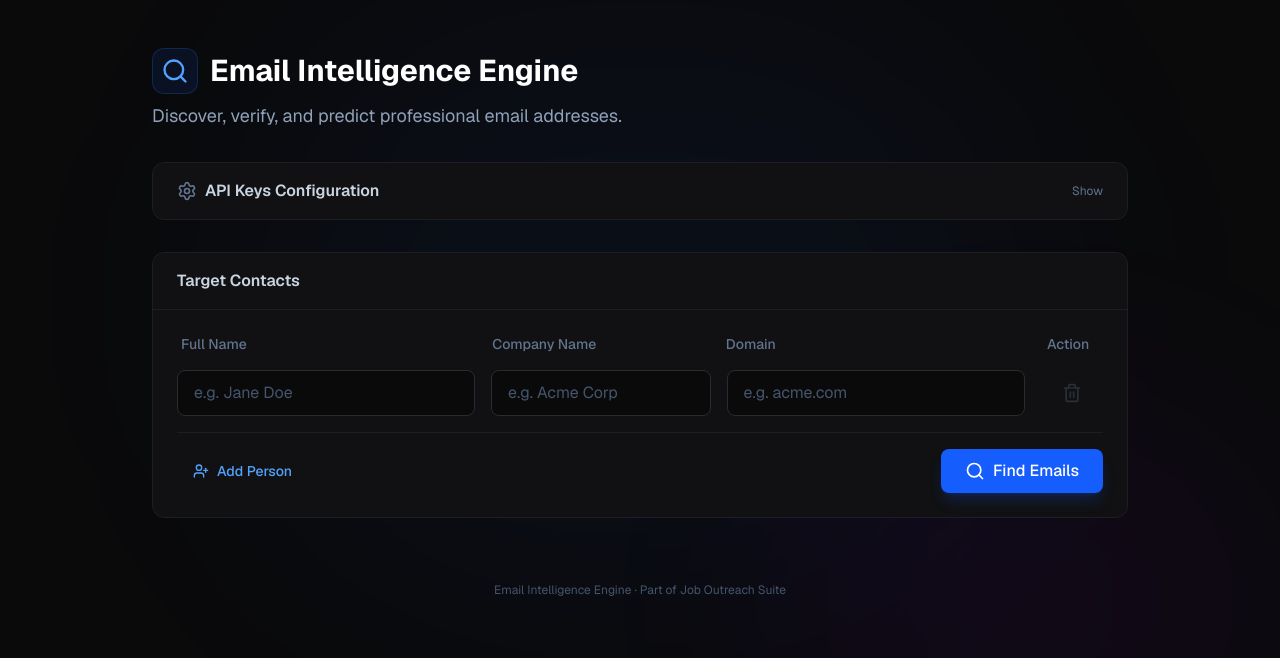
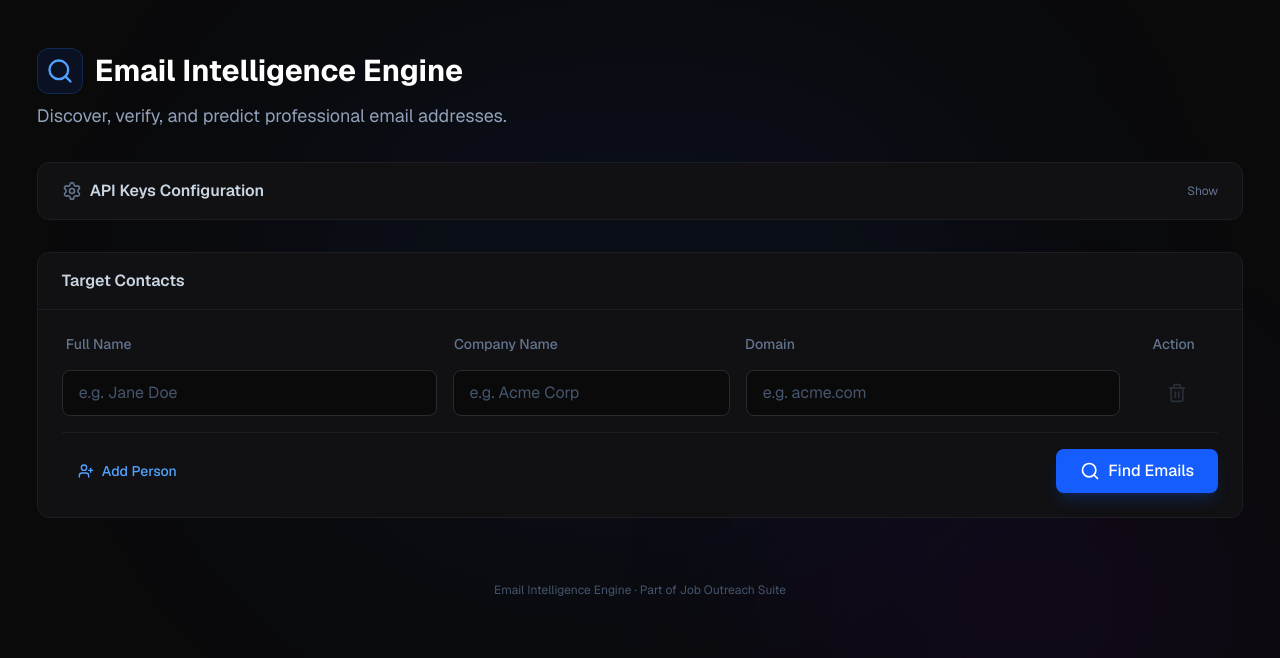
Before and after one commit to Kumkumlover/job-apply-automation, a Next.js app: page /email-finder in a window 1280 px wide. Shown: the top 658 px of the page. Built offline with nearby package versions, Linux system fonts and the light colour scheme.

Commit message:
Fix catch-all validation UI and increase layout width

```diff
--- a/app/email-finder/page.tsx
+++ b/app/email-finder/page.tsx
@@ -156,7 +156,7 @@ export default function EmailFinderPage() {
         <div className="absolute bottom-0 right-0 w-[500px] h-[400px] bg-purple-600/5 rounded-full blur-[100px]" />
       </div>
 
-      <div className="relative z-10 max-w-5xl mx-auto px-6 py-12 space-y-8">
+      <div className="relative z-10 w-full max-w-[98%] mx-auto px-6 py-12 space-y-8">
         {/* Header */}
         <header className="space-y-2">
           <h1 className="text-3xl font-bold text-white flex items-center gap-3">
@@ -345,7 +345,7 @@ export default function EmailFinderPage() {
               Intelligence Results
             </h2>
 
-            <div className="grid grid-cols-1 md:grid-cols-2 gap-6">
+            <div className="grid grid-cols-1 md:grid-cols-2 lg:grid-cols-3 xl:grid-cols-4 gap-6">
               {results.map((personResult, idx) => (
                 <div
                   key={idx}
@@ -403,6 +403,9 @@ export default function EmailFinderPage() {
                                   }`}
                                 >
                                   {emailData.type}
+                                </span>
+                                <span className="text-[10px] uppercase tracking-wider font-bold px-2 py-0.5 rounded bg-[#1e1e22] text-slate-400 border border-[#2a2a30]">
+                                  {emailData.source}
                                 </span>
                                 <span className="text-xs text-slate-500">
                                   {Math.round(emailData.confidence * 100)}%
--- a/lib/email-finder.ts
+++ b/lib/email-finder.ts
@@ -440,7 +440,7 @@ Common patterns: first.last, firstinitial+last, etc. Return ONLY a JSON array of
 
       results.push({
         email: guess,
-        type: isEmailValid ? "verified" : "predicted",
+        type: "predicted",
         confidence: isEmailValid ? 0.95 : (guess.endsWith(domain) ? 0.75 : 0.53),
         source: "LLM Deep Search",
       });
```
